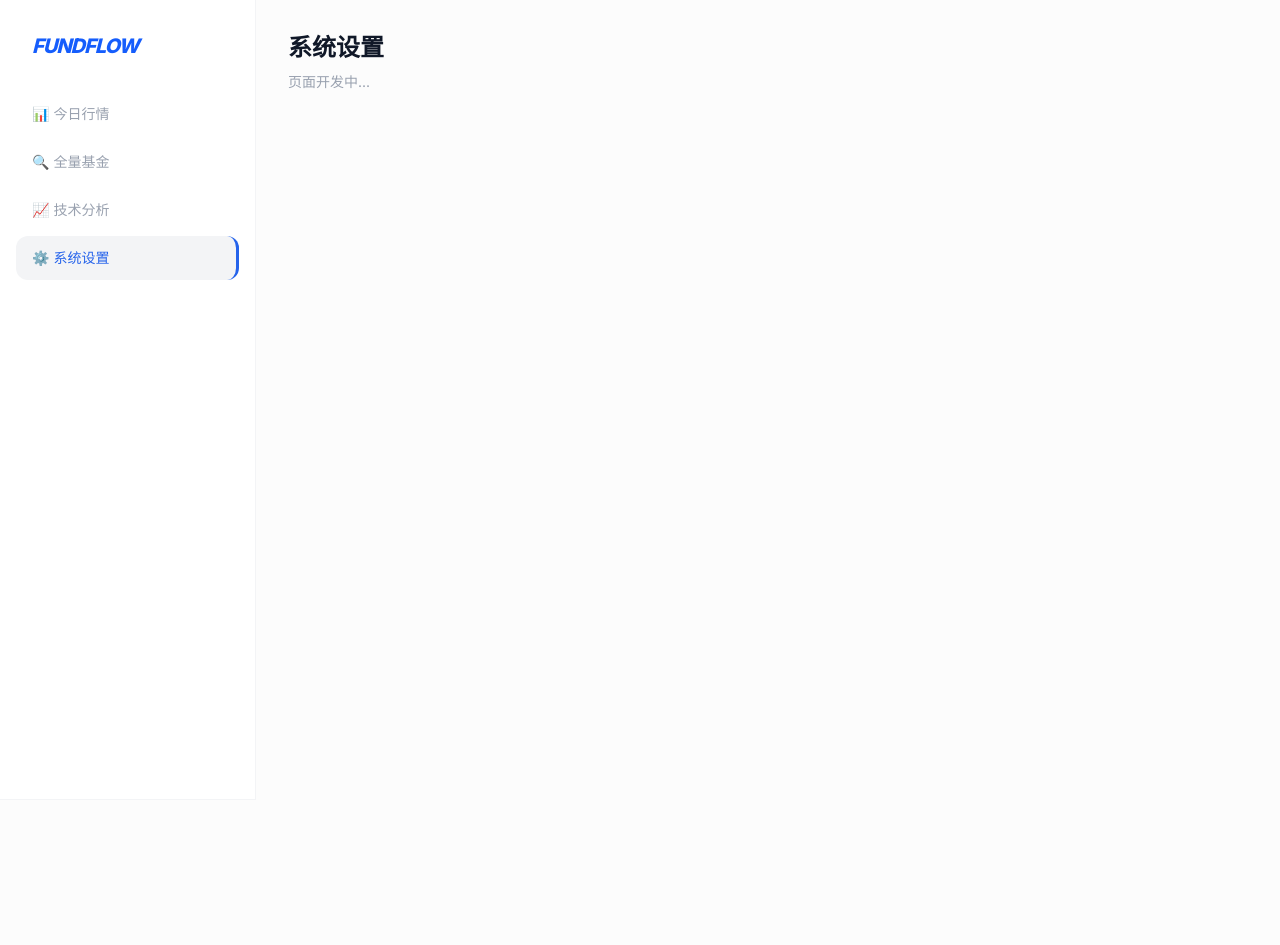
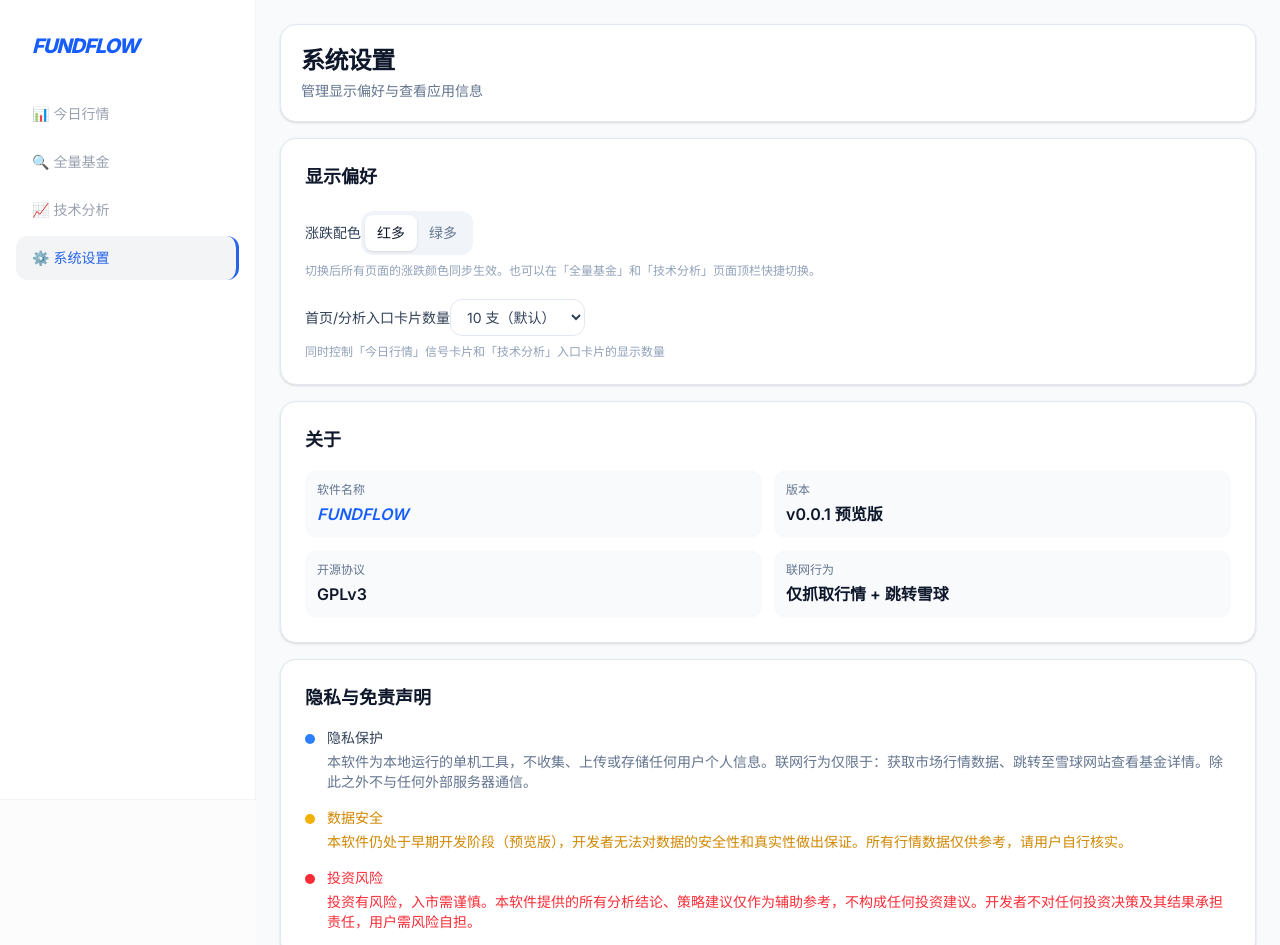
Before and after one commit to zmx199299/etf-stock-selection-tool, a Vue app: page /settings in a window 1280 px wide. Shown: the top 945 px of the page. Before the commit the page ends 800 px from the top, so only its background shows below. Built offline with nearby package versions, Linux system fonts and the light colour scheme.

Commit message:
feat: 实现系统设置页三卡片布局 — 显示偏好、关于、隐私免责声明

```diff
--- a/src/views/Settings.vue
+++ b/src/views/Settings.vue
@@ -1,9 +1,145 @@
 <template>
-  <div class="p-8">
-    <h1 class="text-2xl font-bold text-gray-900 mb-2">系统设置</h1>
-    <p class="text-sm text-gray-400">页面开发中...</p>
-  </div>
+  <section data-test="settings-shell" class="min-h-full bg-slate-50 p-4 md:p-6">
+    <div class="flex w-full flex-col gap-4">
+      <!-- 顶栏 -->
+      <header
+        data-test="settings-topbar"
+        class="rounded-2xl border border-slate-200 bg-white p-4 shadow-sm md:p-5"
+      >
+        <div class="space-y-1">
+          <h1 class="text-2xl font-semibold tracking-tight text-slate-900">系统设置</h1>
+          <p class="text-sm text-slate-500">管理显示偏好与查看应用信息</p>
+        </div>
+      </header>
+
+      <!-- 卡片一：显示偏好 -->
+      <div
+        data-test="settings-card-display"
+        class="rounded-2xl border border-slate-200 bg-white p-6 shadow-sm"
+      >
+        <h2 class="text-lg font-semibold text-slate-900">显示偏好</h2>
+
+        <!-- 涨跌配色 -->
+        <div class="mt-5 space-y-2">
+          <label class="text-sm font-medium text-slate-700">涨跌配色</label>
+          <div class="inline-flex rounded-xl bg-slate-100 p-1">
+            <button
+              data-test="settings-mode-cn"
+              type="button"
+              class="rounded-lg px-3 py-2 text-sm font-medium transition"
+              :class="colorMode.mode === 'cn' ? 'bg-white text-slate-900 shadow-sm' : 'text-slate-500 hover:text-slate-900'"
+              @click="colorMode.setMode('cn')"
+            >
+              红多
+            </button>
+            <button
+              data-test="settings-mode-intl"
+              type="button"
+              class="rounded-lg px-3 py-2 text-sm font-medium transition"
+              :class="colorMode.mode === 'intl' ? 'bg-white text-slate-900 shadow-sm' : 'text-slate-500 hover:text-slate-900'"
+              @click="colorMode.setMode('intl')"
+            >
+              绿多
+            </button>
+          </div>
+          <p class="text-xs text-slate-400">切换后所有页面的涨跌颜色同步生效。也可以在「全量基金」和「技术分析」页面顶栏快捷切换。</p>
+        </div>
+
+        <!-- 卡片数量 -->
+        <div class="mt-5 space-y-2">
+          <label class="text-sm font-medium text-slate-700">首页/分析入口卡片数量</label>
+          <select
+            data-test="settings-card-count"
+            :value="String(displaySettings.cardCount)"
+            class="rounded-xl border border-slate-200 bg-white px-3 py-2 text-sm text-slate-700 outline-none transition focus:border-slate-300 focus:ring-2 focus:ring-slate-200"
+            @change="onCardCountChange"
+          >
+            <option value="6">6 支</option>
+            <option value="8">8 支</option>
+            <option value="10">10 支（默认）</option>
+            <option value="12">12 支</option>
+          </select>
+          <p class="text-xs text-slate-400">同时控制「今日行情」信号卡片和「技术分析」入口卡片的显示数量</p>
+        </div>
+      </div>
+
+      <!-- 卡片二：关于 -->
+      <div
+        data-test="settings-card-about"
+        class="rounded-2xl border border-slate-200 bg-white p-6 shadow-sm"
+      >
+        <h2 class="text-lg font-semibold text-slate-900">关于</h2>
+        <div class="mt-4 grid grid-cols-2 gap-3">
+          <div class="rounded-xl bg-slate-50 p-3">
+            <p class="text-xs text-slate-500">软件名称</p>
+            <p class="mt-1 text-base font-semibold italic text-blue-600">FUNDFLOW</p>
+          </div>
+          <div class="rounded-xl bg-slate-50 p-3">
+            <p class="text-xs text-slate-500">版本</p>
+            <p class="mt-1 text-base font-semibold text-slate-900">v0.0.1 预览版</p>
+          </div>
+          <div class="rounded-xl bg-slate-50 p-3">
+            <p class="text-xs text-slate-500">开源协议</p>
+            <p class="mt-1 text-base font-semibold text-slate-900">GPLv3</p>
+          </div>
+          <div class="rounded-xl bg-slate-50 p-3">
+            <p class="text-xs text-slate-500">联网行为</p>
+            <p class="mt-1 text-base font-semibold text-slate-900">仅抓取行情 + 跳转雪球</p>
+          </div>
+        </div>
+      </div>
+
+      <!-- 卡片三：隐私与免责声明 -->
+      <div
+        data-test="settings-card-disclaimer"
+        class="rounded-2xl border border-slate-200 bg-white p-6 shadow-sm"
+      >
+        <h2 class="text-lg font-semibold text-slate-900">隐私与免责声明</h2>
+        <div class="mt-4 space-y-4">
+          <div class="flex gap-3">
+            <span class="mt-1.5 h-2.5 w-2.5 flex-none rounded-full bg-blue-500"></span>
+            <div>
+              <p class="text-sm font-medium text-slate-700">隐私保护</p>
+              <p class="mt-1 text-sm text-slate-500">本软件为本地运行的单机工具，不收集、上传或存储任何用户个人信息。联网行为仅限于：获取市场行情数据、跳转至雪球网站查看基金详情。除此之外不与任何外部服务器通信。</p>
+            </div>
+          </div>
+          <div class="flex gap-3">
+            <span class="mt-1.5 h-2.5 w-2.5 flex-none rounded-full bg-yellow-500"></span>
+            <div>
+              <p class="text-sm font-medium text-yellow-600">数据安全</p>
+              <p class="mt-1 text-sm text-yellow-600">本软件仍处于早期开发阶段（预览版），开发者无法对数据的安全性和真实性做出保证。所有行情数据仅供参考，请用户自行核实。</p>
+            </div>
+          </div>
+          <div class="flex gap-3">
+            <span class="mt-1.5 h-2.5 w-2.5 flex-none rounded-full bg-red-500"></span>
+            <div>
+              <p class="text-sm font-medium text-red-500">投资风险</p>
+              <p class="mt-1 text-sm text-red-500">投资有风险，入市需谨慎。本软件提供的所有分析结论、策略建议仅作为辅助参考，不构成任何投资建议。开发者不对任何投资决策及其结果承担责任，用户需风险自担。</p>
+            </div>
+          </div>
+        </div>
+      </div>
+    </div>
+  </section>
 </template>
 
 <script setup lang="ts">
+import { onMounted } from 'vue'
+
+import { useColorModeStore } from '../stores/colorMode'
+import { useDisplaySettingsStore } from '../stores/displaySettings'
+import type { CardCount } from '../stores/displaySettings'
+
+const colorMode = useColorModeStore()
+const displaySettings = useDisplaySettingsStore()
+
+function onCardCountChange(event: Event) {
+  const value = Number((event.target as HTMLSelectElement).value)
+  displaySettings.setCardCount(value as CardCount)
+}
+
+onMounted(() => {
+  colorMode.hydrate()
+  displaySettings.hydrate()
+})
 </script>
```
Also changed, not shown: 1 other file (tests, documents, lock files or other folders).
